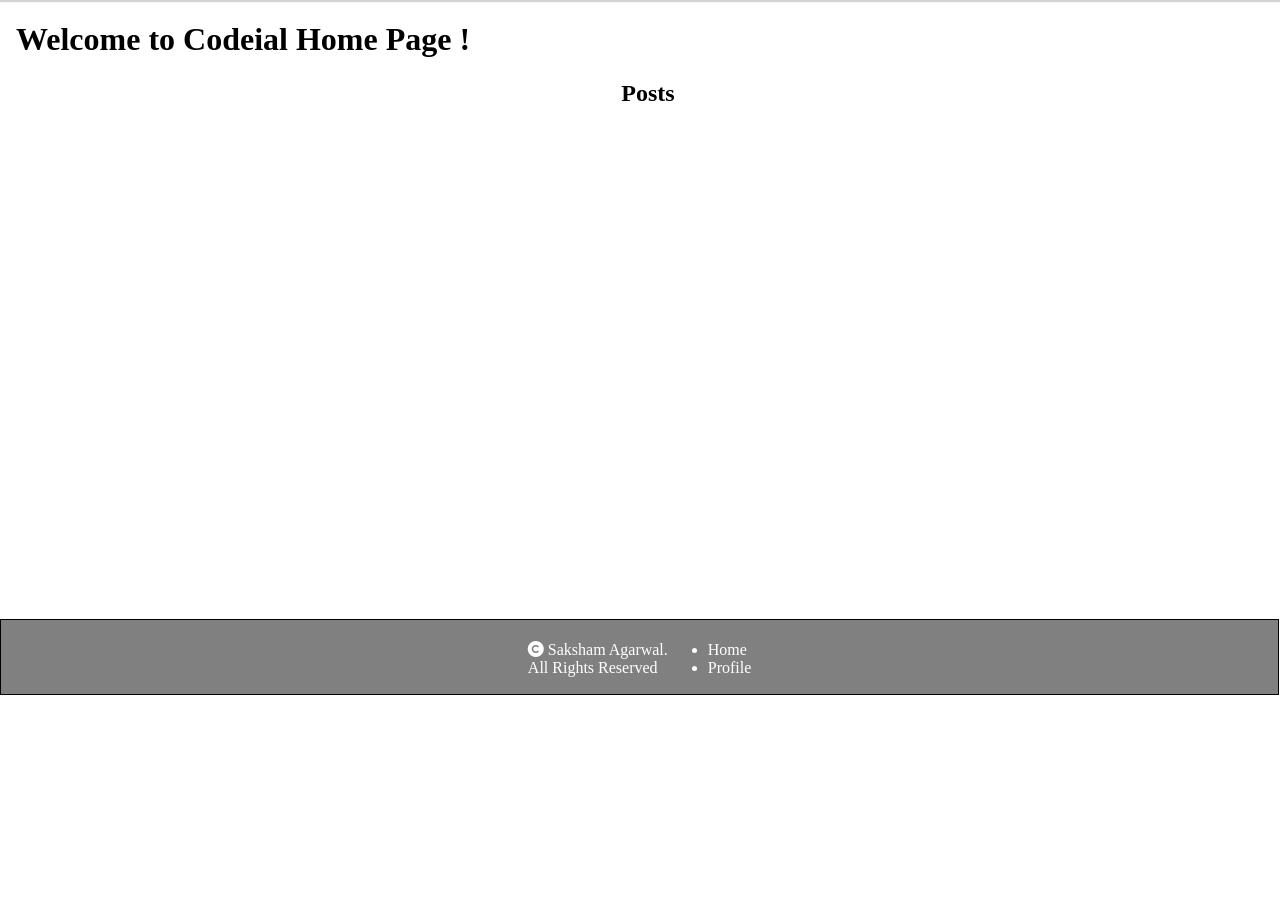
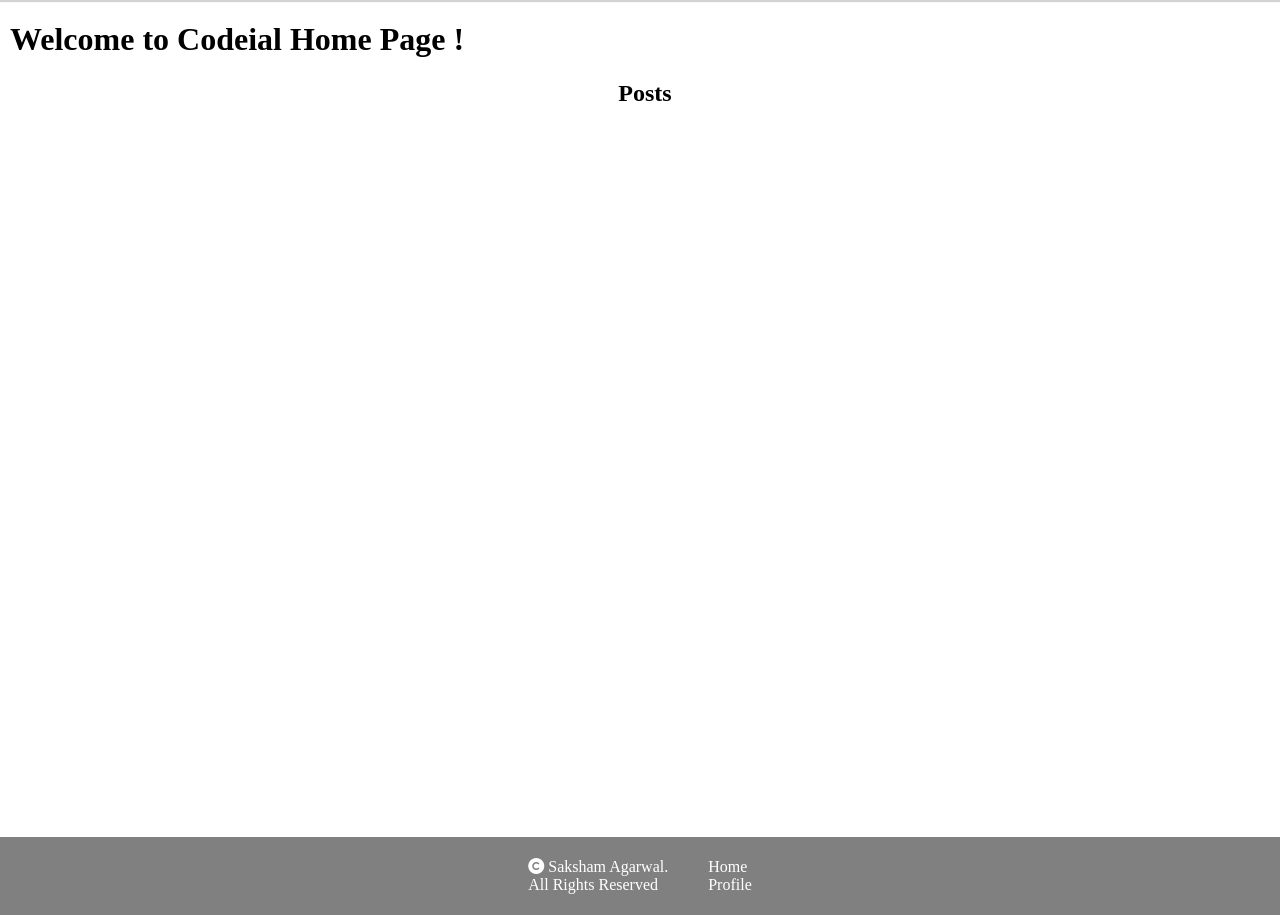
Before and after one commit to saksham7778/social_networking, a Node server app: page / in a window 1280 px wide. Shown: the part 105-1020 px from the top of the page. Before the commit the page ends 800 px from the top, so only its background shows below. Run offline with Node 20, Linux system fonts and the light colour scheme; data that the repository does not hold is empty; style sheets or scripts are compiled from the project's sources; some libraries are stand-ins or nearby versions.

Commit message:
added some new style

```diff
--- a/assets/css/footer.css
+++ b/assets/css/footer.css
@@ -1,14 +1,11 @@
 #layout-footer {
   color: white;
   background: grey;
-  padding: 5px;
+  padding: 5px 10px;
   display: flex;
-  justify-content: center;
-  position: fixed;
-  bottom: 0;
-  width: 99%;
-  height: 4rem;
-  border: 1px black solid; }
+  justify-content: center; }
   #layout-footer a {
     color: white;
     text-decoration: none; }
+  #layout-footer .footer-nav ul {
+    list-style: none; }
--- a/assets/css/layout.css
+++ b/assets/css/layout.css
@@ -1,6 +1,8 @@
+body {
+  margin: 0; }
+
 body #layout-main {
-  margin-left: 1rem;
-  height: 100%; }
-
-body {
-  margin: 0rem; }
+  margin-left: 10px;
+  position: relative;
+  min-height: 100vh;
+  padding-bottom: 1rem; }
--- a/assets/scss/footer.scss
+++ b/assets/scss/footer.scss
@@ -1,18 +1,18 @@
 #layout-footer{
     color: white;
-    background: grey;
-    padding: 5px;
-    display: flex;
-    justify-content: center;
-    position: fixed;
-    bottom: 0;
-    width: 99%;
-    height: 4rem;
-    border: 1px black solid;
-
-
     a{
         color: white;
         text-decoration: none;
     }
+
+    background: grey;
+    padding: 5px 10px;
+    display: flex;
+    justify-content: center;
+
+    .footer-nav{
+        ul{
+            list-style: none;
+        }
+    }
 }
--- a/assets/scss/layout.scss
+++ b/assets/scss/layout.scss
@@ -1,7 +1,9 @@
-body #layout-main {
-  margin-left: 1rem;
-  height: 100%;
+body {
+  margin: 0;
 }
-body{
-  margin: 0rem;
-}
+  body #layout-main {
+    margin-left:10px ;
+    position: relative;
+    min-height: 100vh;
+    padding-bottom: 1rem;
+  }
```
Also changed, not shown: assets/scss/home.scss (+9 -7 lines).
